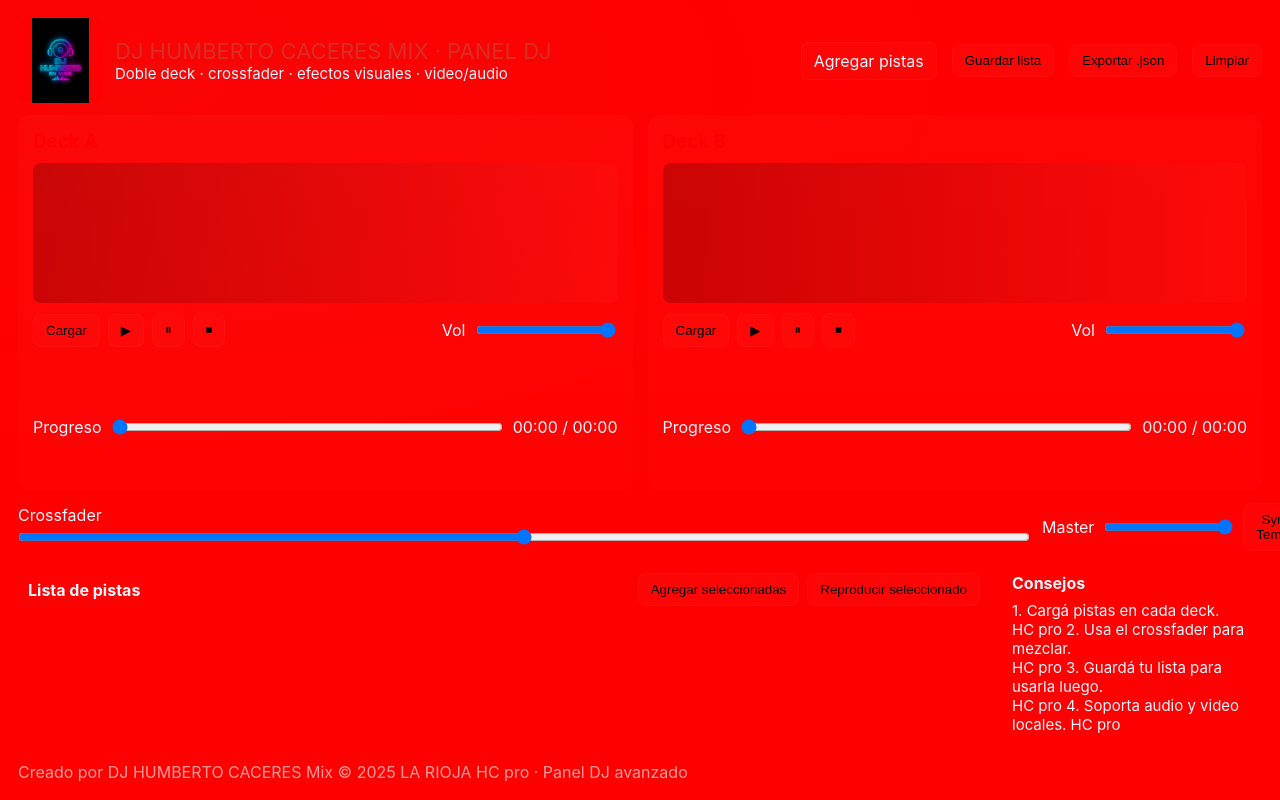
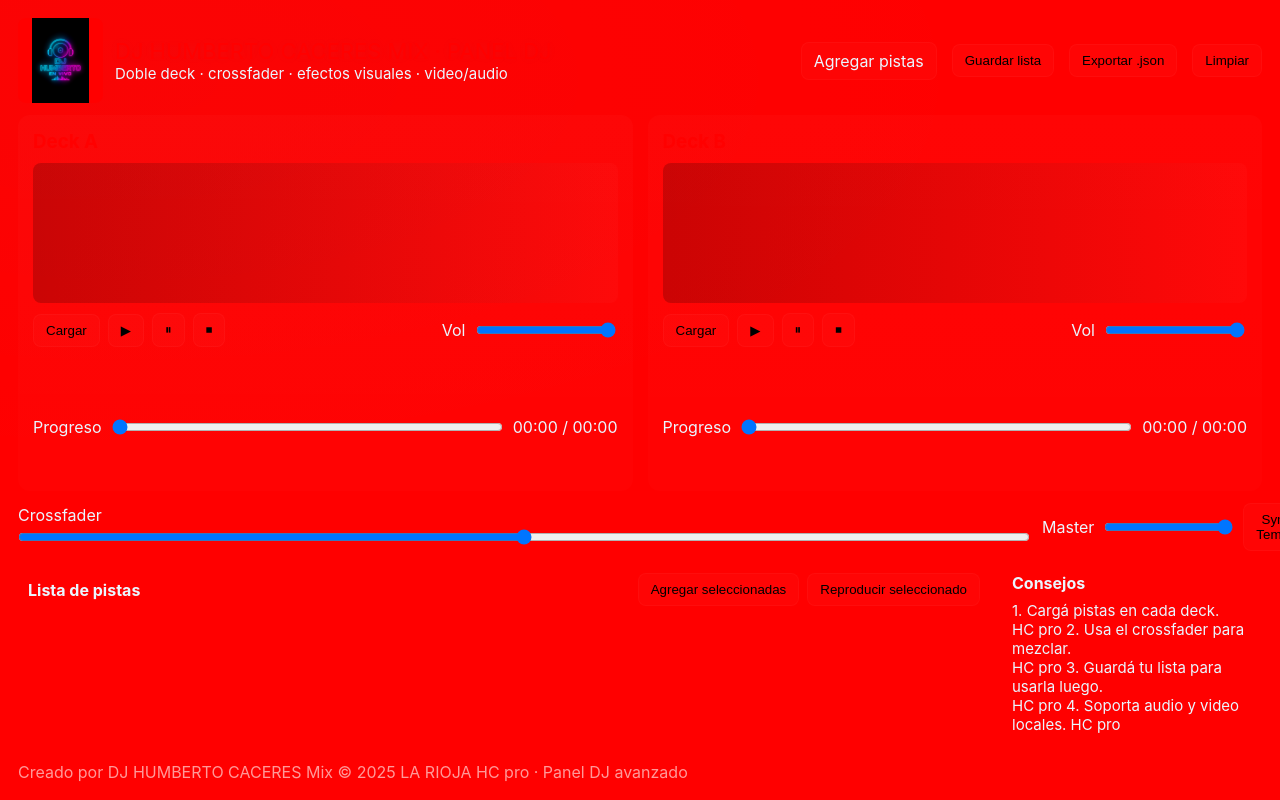
Before and after one commit to humbertoecaceres2025/DJS-HUMBERTO-HC-pro, a plain HTML site: page dj_player.html in a window 1280 px wide. Shown: the top 800 px of the page. Drawn offline with Linux system fonts and the light colour scheme.

Commit message:
Update dj_player.html

```diff
--- a/dj_player.html
+++ b/dj_player.html
@@ -5,7 +5,7 @@
 <meta name="viewport" content="width=device-width,initial-scale=1" />
 <title>DJ HUMBERTO Mix — Panel DJ</title>
 <style>
-:root{--bg:#ff0000;--panel:#ff0000;--accent1:#dc2d22;--accent2:#ff0000;--glass:rgba(255,255,255,0.03)}
+:root{--bg:#ff0000;--panel:#ff0000;--accent1:#ff0000 ;--accent2:#ff0000 ;--glass:rgba(255,255,255,0.03)}
 *{box-sizing:border-box}
 html,body{height:100%;margin:0;font-family:Inter,Arial,Helvetica,sans-serif;background:radial-gradient(900px 400px at 10% 10%, rgba(0,212,255,0.02), transparent), var(--bg);color:#eaf6ff}
 .app{display:flex;flex-direction:column;height:100vh;padding:18px;gap:12px}
```
